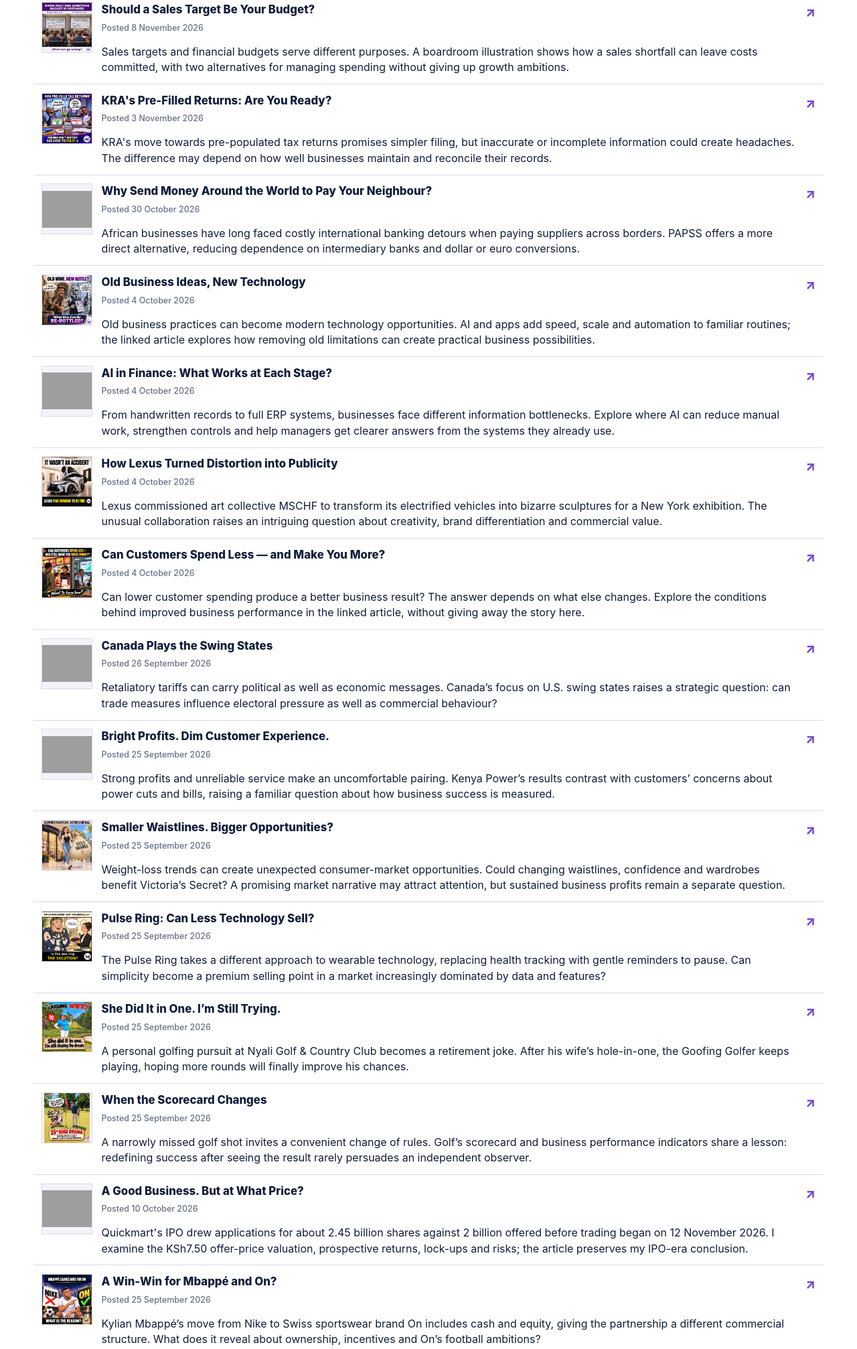
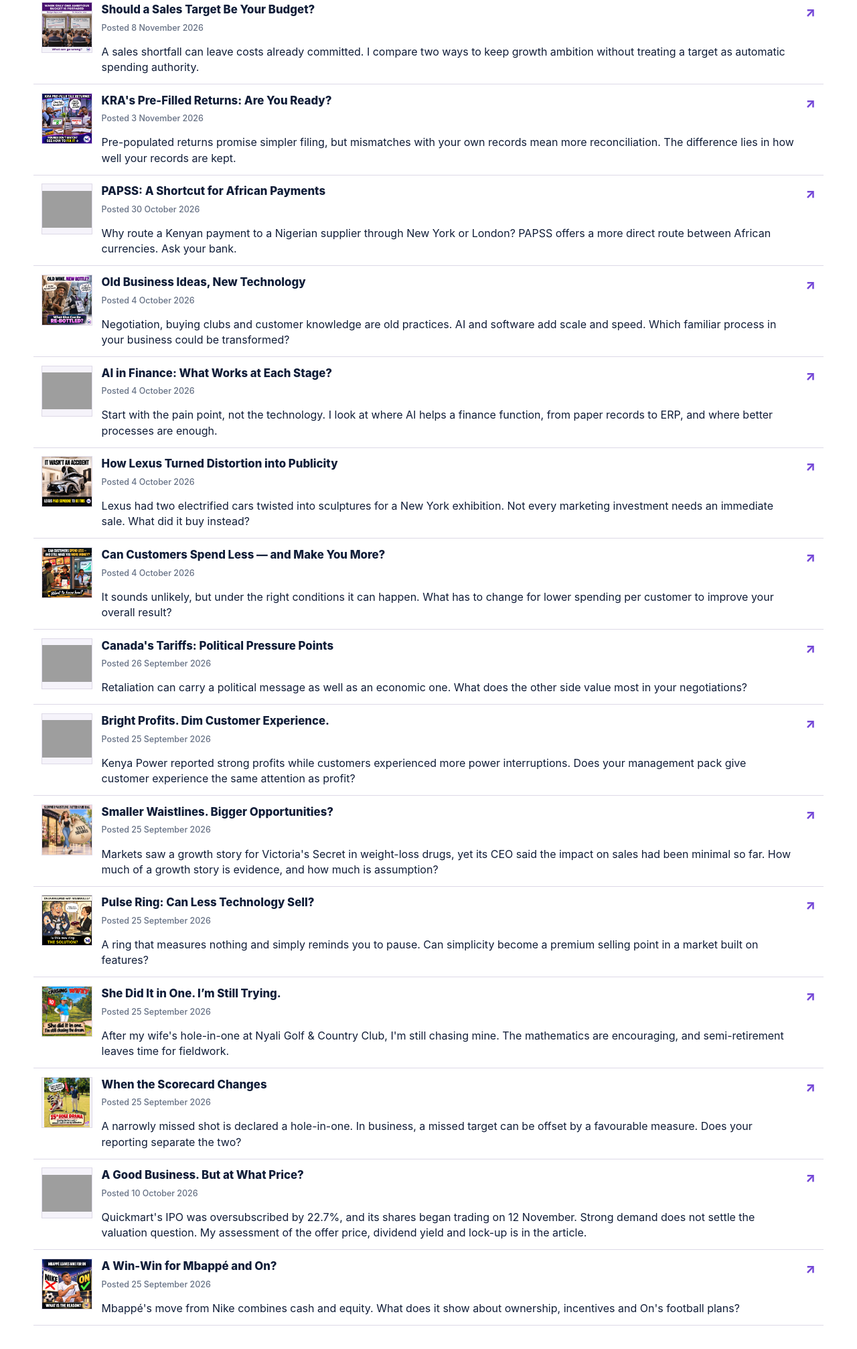
Before and after one commit to saeedtaz2003-commits/murtaza-saeed-website, an Astro site: page /the-lighter-side in a window 1280 px wide. Shown: the part 1407-3421 px from the top of the page at 67% size. Built offline with nearby package versions, Linux system fonts and the light colour scheme; Astro itself is replaced by a stand-in of ours; grey boxes are pictures that could not be loaded; a web font is replaced by a local one.

Commit message:
Publish approved Biz Buzz archive and commentary revisions

```diff
--- a/src/components/ContentSlider.astro
+++ b/src/components/ContentSlider.astro
@@ -141,7 +141,7 @@
   <section class="wrap funny-archive" aria-labelledby="funny-archive-title">
     <p class="eyebrow">Archive</p>
     <h2 id="funny-archive-title">All Biz Buzz</h2>
-    <p class="funny-archive-instruction">Select any item to load it into the slideshow viewer above.</p>
+    <p class="funny-archive-instruction">Tap an item to open it in the slideshow above.</p>
     <div class="funny-archive-list">
       {orderedItems.map((item, index) => (
         <button
--- a/src/data/funny-bizz.ts
+++ b/src/data/funny-bizz.ts
@@ -112,7 +112,7 @@
     alt: 'Microscope examining a glass slide beside an open annual business report with rising performance charts, illustrating a deeper business check-up.',
     commentaryCopyHtml: executiveCheckUpCommentary,
     copy: executiveCheckUpCommentary.replace(/<[^>]*>/g, ''),
-    archiveSummary: 'Rising sales and profits can still hide weak capital returns. My five-dimension scorecard shows owners and CEOs what to examine more closely.',
+    archiveSummary: "Rising sales and profits can still hide weak capital returns. My five-dimension scorecard shows owners and CEOs what to examine more closely.",
     seoTitle: 'Executive Business Check-Up | Annual Report Analysis | Murtaza Insights',
     metaDescription: 'A stronger annual report does not always mean a stronger business. Examine earnings quality, capital productivity and cash flow through real company examples.',
     illustrationDisclosure: 'Conceptual illustration.',
@@ -127,11 +127,11 @@
     title: 'Should a Sales Target Be Your Budget?',
     image: '/images/budget-sales-target-boardroom.jpg',
     alt: 'Two boardroom scenes: the approved budget projects rising sales and expenses; six months later, sales fall while expenses stay flat.',
-    archiveSummary: 'Sales targets and financial budgets serve different purposes. A boardroom illustration shows how a sales shortfall can leave costs committed, with two alternatives for managing spending without giving up growth ambitions.',
+    archiveSummary: "A sales shortfall can leave costs already committed. I compare two ways to keep growth ambition without treating a target as automatic spending authority.",
     seoTitle: 'Sales Targets and Financial Budgets | Biz Buzz',
     metaDescription: 'What happens when an ambitious sales target drives spending? Explore two budget approaches that keep growth ambitions separate from authority to spend.',
     copy: 'Not always. One option pairs a realistic Base Budget with a separately approved Growth Programme. Another uses two complete financial budgets: Base and Target.\n\nWhen one ambitious budget drives expenditure, a sales shortfall can leave costs committed before the expected revenue arrives. The problem isn’t ambition; it’s treating a sales target as automatic spending authority. Some costs must come early; others can be staged.\n\nMurtaza Insights compares both approaches for boards and senior executives of mid-sized businesses, using an illustrative KSh example to examine profitability, expenditure controls and liquidity.',
-    commentaryCopyHtml: 'Not always. One option pairs a realistic Base Budget with a separately approved Growth Programme. Another uses two complete financial budgets: Base and Target.\n\nWhen one ambitious budget drives expenditure, a sales shortfall can leave costs committed before the expected revenue arrives. <strong>The problem isn’t ambition; it’s treating a sales target as automatic spending authority.</strong> Some costs must come early; others can be staged.\n\nMurtaza Insights compares both approaches for boards and senior executives of mid-sized businesses, using an illustrative KSh example to examine profitability, expenditure controls and liquidity.',
+    commentaryCopyHtml: "Not always. One option pairs a realistic Base Budget with a separately approved Growth Programme. Another uses two complete budgets: Base and Target.\n\nWhen one ambitious budget drives spending, a sales shortfall can leave costs committed before the revenue arrives. The problem isn’t ambition; it’s treating a sales target as automatic spending authority. Some costs must come early; others can be staged.\n\nIn my article I compare both approaches for boards and senior executives of mid-sized businesses, using an illustrative KSh example covering profitability, expenditure controls and liquidity.",
     destinationUrl: '/should-your-budget-be-based-on-your-ambitious-sales-target/',
     ctaLabel: 'Read the Article',
   },
@@ -147,7 +147,7 @@
     copy: kraCommentary.replace(/<[^>]*>/g, ''),
     image: '/images/kra-pre-filled-returns-approved-nov2026.jpg',
     alt: 'Editorial illustration contrasting two Kenyan male business professionals and KRA pre-filled tax returns. A relaxed man has a READY status callout; a concerned man checks records beside a MISMATCH callout. Both laptops show their rear lids to the viewer.',
-    archiveSummary: "KRA's move towards pre-populated tax returns promises simpler filing, but inaccurate or incomplete information could create headaches. The difference may depend on how well businesses maintain and reconcile their records.",
+    archiveSummary: "Pre-populated returns promise simpler filing, but mismatches with your own records mean more reconciliation. The difference lies in how well your records are kept.",
     seoTitle: 'KRA Pre-Populated Tax Returns: Blessing or Headache?',
     metaDescription: 'KRA may prepare your tax return. Could that simplify filing or create more work? Explore the benefits, risks and importance of reliable business records.',
     hideCommentaryReferences: true,
@@ -161,25 +161,19 @@
     publishedAt: '2026-10-30',
     sliderCategory: 'Funny',
     category: 'Business Analysis & Strategy',
-    title: 'Why Send Money Around the World to Pay Your Neighbour?',
+    title: "PAPSS: A Shortcut for African Payments",
     commentaryTitle: 'PAPSS: A Shortcut for African Payments',
     image: '/images/papss-kenya-nigeria-shortcut-biz-buzz.jpg',
     alt: 'Biz Buzz illustration by Murtaza Insights showing a Kenyan businessman and Nigerian businesswoman, with a payment route detouring through New York, London, Frankfurt and Singapore. The meme highlights a shorter alternative for African cross-border payments through PAPSS.',
-    archiveSummary: 'African businesses have long faced costly international banking detours when paying suppliers across borders. PAPSS offers a more direct alternative, reducing dependence on intermediary banks and dollar or euro conversions.',
+    archiveSummary: "Why route a Kenyan payment to a Nigerian supplier through New York or London? PAPSS offers a more direct route between African currencies. Ask your bank.",
     copy: 'African businesses have long faced costly international banking detours when paying suppliers across borders. PAPSS offers a more direct alternative, reducing dependence on intermediary banks and dollar or euro conversions.\n\nThe Pan-African Payment and Settlement System reported 31 reachable African countries and over 440 financial institutions in June 2026, including 190+ participating institutions. Its system targets payment processing within 120 seconds. A practical example: A Kenyan business can use a participating bank to pay a Nigerian supplier through PAPSS, with local-currency settlement avoiding the traditional dollar-routing detour. Actual costs and availability depend on the banks involved.\n\nTrading across Africa? Ask your bank whether PAPSS supports your payment routes.',
-    commentaryCopyHtml: `Cross-border supplier payments in Africa often pass through international banks and dollar or euro conversions. <strong>PAPSS offers a more direct route between African currencies</strong>, potentially reducing costs and delays.
-
-Its June 2026 report lists <strong>31 reachable countries and over 440 financial institutions</strong>, including 190+ participants. PAPSS targets processing within 120 seconds, although actual delivery times may vary.
-
-<strong>For example</strong>, a Kenyan business can use participating banks to pay a Nigerian supplier without the traditional dollar detour. Savings depend on fees and exchange rates.
-
-<strong>Trading across Africa?</strong> Ask your bank about PAPSS. <a class="papss-coverage-link" href="https://www.imbankgroup.com/ke/wp-content/uploads/sites/2/2026/09/PAPSS-countries.pdf" target="_blank" rel="noopener noreferrer">Check participating banks and countries</a>.`,
+    commentaryCopyHtml: "Cross-border supplier payments in Africa often pass through international banks and dollar or euro conversions. PAPSS offers a more direct route between African currencies, potentially cutting cost and delay.\n\nPAPSS targets processing within 120 seconds, though actual times vary. For example, a Kenyan business can pay a Nigerian supplier through participating banks without the traditional dollar detour. Savings depend on fees and exchange rates.\n\nTrading across Africa? Ask your bank about PAPSS. <a class=\"papss-coverage-link\" href=\"https://www.imbankgroup.com/ke/wp-content/uploads/sites/2/2026/09/PAPSS-countries.pdf\" target=\"_blank\" rel=\"noopener noreferrer\">Check participating banks and countries</a>.",
     destinationUrl: 'https://www.imbankgroup.com/ke/wp-content/uploads/sites/2/2026/09/PAPSS-countries.pdf',
     ctaLabel: 'Check participating banks and countries'
   },
   {
     id: 'technify-it-featured',
-    archiveSummary: "Old business practices can become modern technology opportunities. AI and apps add speed, scale and automation to familiar routines; the linked article explores how removing old limitations can create practical business possibilities.",
+    archiveSummary: "Negotiation, buying clubs and customer knowledge are old practices. AI and software add scale and speed. Which familiar process in your business could be transformed?",
     publishedAt: '2026-10-04',
     sliderCategory: 'Featured Article',
     category: 'Technology',
@@ -196,13 +190,13 @@
   },
   {
   "id": "paper-to-erp-featured",
-    archiveSummary: "From handwritten records to full ERP systems, businesses face different information bottlenecks. Explore where AI can reduce manual work, strengthen controls and help managers get clearer answers from the systems they already use.",
+    archiveSummary: "Start with the pain point, not the technology. I look at where AI helps a finance function, from paper records to ERP, and where better processes are enough.",
   "publishedAt": "2026-10-04",
   "sliderCategory": "Featured Article",
   "category": "Business & Finance",
   "title": "AI in Finance: What Works at Each Stage?",
   commentaryTitle: "AI in Finance: What Works at Each Stage?",
-  commentaryCopyHtml: paperCommentary,
+  commentaryCopyHtml: "A fictional “AI cancelled, SI adopted” executive order is satire. The serious question is whether AI will improve your finance function or just add another system to manage.\n\nStart with the pain point, not the technology. Unmatched invoices, missing records and unexplained variances are good places to look. Some can already be solved by your accounting software or conventional automation, so buying AI first may only add cost and complexity.\n\nFrom paper to ERP, the right starting point depends on your existing systems. Which improvements justify new tools, and which simply need better processes?",
   "image": "/images/ai-si-satire-business-technology.jpg",
   "alt": "Satirical AI-generated illustration of an anonymous suited person holding a fictional executive order cancelling AI and adopting SI. The caption asks how it can help your business; the image includes the MI monogram and the disclaimer “Satire. AI-generated image. Not a real order.”",
   copy: paperCommentary.replace(/<[^>]*>/g, ''),
@@ -217,7 +211,7 @@
     metaDescription: 'Why did Lexus commission MSCHF to distort its vehicles? Explore the Motomorphosis art collaboration and the marketing strategy behind it.',
     commentaryCopyHtml: lexusCommentary,
     copy: lexusCommentary.replace(/<[^>]*>/g, ''),
-    archiveSummary: 'Lexus commissioned art collective MSCHF to transform its electrified vehicles into bizarre sculptures for a New York exhibition. The unusual collaboration raises an intriguing question about creativity, brand differentiation and commercial value.',
+    archiveSummary: "Lexus had two electrified cars twisted into sculptures for a New York exhibition. Not every marketing investment needs an immediate sale. What did it buy instead?",
     publishedAt: '2026-10-04',
     sliderCategory: 'Funny',
     category: 'Business Analysis & Strategy',
@@ -231,7 +225,7 @@
 
   {
     id: 'simbisa-customers-spend-less',
-    archiveSummary: "Can lower customer spending produce a better business result? The answer depends on what else changes. Explore the conditions behind improved business performance in the linked article, without giving away the story here.",
+    archiveSummary: "It sounds unlikely, but under the right conditions it can happen. What has to change for lower spending per customer to improve your overall result?",
     publishedAt: '2026-10-04',
     sliderCategory: 'Featured Article',
     category: 'Business Performance Reviews',
@@ -246,16 +240,12 @@
   {
     id: 'canada-swing-states-tariffs',
     publishedAt: '2026-09-26',
-    archiveSummary: "Retaliatory tariffs can carry political as well as economic messages. Canada’s focus on U.S. swing states raises a strategic question: can trade measures influence electoral pressure as well as commercial behaviour?",
+    archiveSummary: "Retaliation can carry a political message as well as an economic one. What does the other side value most in your negotiations?",
     sliderCategory: 'Funny',
     category: 'Trade & Politics',
-    title: 'Canada Plays the Swing States',
+    title: "Canada's Tariffs: Political Pressure Points",
     commentaryTitle: "Canada's Tariffs: Political Pressure Points",
-    commentaryCopyHtml: `Canada's September 2026 retaliatory tariffs covered US products ranging from dairy to steel. <a href="https://www.cbsnews.com/news/canada-retaliatory-tariffs-michigan-indiana-impact/" target="_blank" rel="noopener noreferrer">Canada's industry minister</a> said products were selected to put political pressure on particular states. Economists identified likely effects across both Republican- and Democratic-leaning states.
-
-<strong>The business insight:</strong> Negotiating leverage depends on understanding what matters to the other side, not merely matching the size of its action. Targeted pressure can be effective, but it also carries costs and risks.
-
-Before a major negotiation, identify where the other side is most exposed.`,
+    commentaryCopyHtml: "Canada’s September 2026 retaliatory tariffs targeted US products from dairy to steel. Canada’s industry minister said products were selected to put political pressure on particular states.\n\nThe business insight: effective negotiation is not always about the size of your response. Knowing what matters most to the other side can give greater leverage, though targeted pressure carries costs and risks.\n\nThe question: in your next major supplier or customer negotiation, do you know what the other side values most?",
     image: '/images/canada-plays-the-swing-states-tariff-cartoon.png',
     alt: 'Cartoon showing Canada targeting politically sensitive U.S. states with retaliatory tariffs, highlighting trade strategy and electoral politics.',
     copy: 'This cartoon satirises the idea that retaliatory tariffs can be chosen for political as well as economic impact, with U.S. swing states in the spotlight.'
@@ -263,7 +253,7 @@
   {
     id: 'kenya-power-profit',
     publishedAt: '2026-09-25',
-    archiveSummary: "Strong profits and unreliable service make an uncomfortable pairing. Kenya Power’s results contrast with customers’ concerns about power cuts and bills, raising a familiar question about how business success is measured.",
+    archiveSummary: "Kenya Power reported strong profits while customers experienced more power interruptions. Does your management pack give customer experience the same attention as profit?",
     sliderCategory: 'Funny',
     category: 'Business & Everyday Life',
     title: "Bright Profits. Dim Customer Experience.",
@@ -302,7 +292,7 @@
   {
     id: 'ozempic-victorias-secret',
     publishedAt: '2026-09-25',
-    archiveSummary: "Weight-loss trends can create unexpected consumer-market opportunities. Could changing waistlines, confidence and wardrobes benefit Victoria’s Secret? A promising market narrative may attract attention, but sustained business profits remain a separate question.",
+    archiveSummary: "Markets saw a growth story for Victoria's Secret in weight-loss drugs, yet its CEO said the impact on sales had been minimal so far. How much of a growth story is evidence, and how much is assumption?",
     sliderCategory: 'Funny',
     category: 'Markets & Consumers',
     title: "Smaller Waistlines. Bigger Opportunities?",
@@ -314,12 +304,12 @@
   {
     id: 'pulse-ring',
     publishedAt: '2026-09-25',
-    archiveSummary: 'The Pulse Ring takes a different approach to wearable technology, replacing health tracking with gentle reminders to pause. Can simplicity become a premium selling point in a market increasingly dominated by data and features?',
+    archiveSummary: "A ring that measures nothing and simply reminds you to pause. Can simplicity become a premium selling point in a market built on features?",
     sliderCategory: 'Funny',
     category: 'Business Analysis & Strategy',
     title: 'Pulse Ring: Can Less Technology Sell?',
     commentaryTitle: 'Pulse Ring: Can Less Technology Sell?',
-    commentaryCopyHtml: pulseCommentary,
+    commentaryCopyHtml: "The Pulse Ring takes an unusual approach to wearables. Priced from US$229, according to the company, it measures no heart rate, sleep or steps. Instead, it vibrates gently to remind its wearer to pause, breathe and refocus.\n\nCompeting smart rings offer ever more sophisticated tracking; Pulse sells freedom from constant measurement.\n\nThe business question: in crowded markets, can simplicity itself become a selling point, even command a premium? Pulse suggests that doing less can sometimes create more value, though a single product proves little about wider demand.",
     copy: pulseCommentary.replace(/<[^>]*>/g, ''),
     seoTitle: 'Pulse Ring: The Business of Less Technology',
     metaDescription: 'Why would consumers pay $229 for a ring that tracks no health data? Explore the Pulse Ring’s unusual approach to wearable technology and product differentiation.',
@@ -331,18 +321,18 @@
   {
     id: 'chasing-wifey-hole-in-one',
     publishedAt: '2026-09-25',
-    archiveSummary: "A personal golfing pursuit at Nyali Golf & Country Club becomes a retirement joke. After his wife’s hole-in-one, the Goofing Golfer keeps playing, hoping more rounds will finally improve his chances.",
+    archiveSummary: "After my wife's hole-in-one at Nyali Golf & Country Club, I'm still chasing mine. The mathematics are encouraging, and semi-retirement leaves time for fieldwork.",
     sliderCategory: 'Funny',
     category: 'Golf & Marriage',
     title: "She Did It in One. I’m Still Trying.",
     image: '/images/nyali-golf-club-chasing-wifey-hole-in-one.webp',
     alt: 'Goofing Golfer cartoon set at Nyali Golf & Country Club, showing a husband pursuing his first hole-in-one after his wife achieved hers.',
-    copy: 'My wife has already achieved golf’s ultimate prize—a hole-in-one. I remain in pursuit, encouraged that every additional round gives me another chance. Semi-retirement, fortunately, provides time for extensive fieldwork.'
+    copy: "My wife has already achieved golf’s ultimate prize, a hole-in-one. I remain in pursuit, encouraged that every additional round gives me another chance. Semi-retirement, fortunately, leaves time for extensive fieldwork."
   },
   {
     id: 'missed-hole-in-one',
     publishedAt: '2026-09-25',
-    archiveSummary: "A narrowly missed golf shot invites a convenient change of rules. Golf’s scorecard and business performance indicators share a lesson: redefining success after seeing the result rarely persuades an independent observer.",
+    archiveSummary: "A narrowly missed shot is declared a hole-in-one. In business, a missed target can be offset by a favourable measure. Does your reporting separate the two?",
     sliderCategory: 'Funny',
     category: 'Golf & Management',
     title: "When the Scorecard Changes",
@@ -355,12 +345,8 @@
   {
     id: 'quickmart-ipo-ksh7-50-is-it-worth-buying',
     commentaryTitle: 'A Good Business. But at What Price?',
-    commentaryCopyHtml: `Quickmart's IPO attracted applications for about <strong>2.45 billion shares against 2 billion offered</strong>, and trading began on 12 November 2026. That confirms demand; it does not settle whether KSh7.50 represented attractive value.
-
-My assessment examined the offer-price valuation, prospective dividend yield, shareholder lock-ups and potential selling pressure. The market price after listing is a separate outcome.
-
-<strong>Read the full article for the IPO-era analysis—and my conclusion.</strong>`,
-    archiveSummary: "Quickmart's IPO drew applications for about 2.45 billion shares against 2 billion offered before trading began on 12 November 2026. I examine the KSh7.50 offer-price valuation, prospective returns, lock-ups and risks; the article preserves my IPO-era conclusion.",
+    commentaryCopyHtml: "Quickmart’s IPO closed 22.7% oversubscribed, with applications for 2.455 billion shares against 2 billion on offer. Trading began on 12 November at KSh10, above the KSh7.50 offer price.\n\nStrong demand does not settle value. At KSh7.50, what did investors pay for, and what return could they reasonably expect?\n\nMy independent assessment examines the IPO valuation, prospective dividend yield, shareholder lock-up and possible selling pressure, and what the listing means for business owners and suppliers.\n\nRead the full article, including my conclusion.",
+    archiveSummary: "Quickmart's IPO was oversubscribed by 22.7%, and its shares began trading on 12 November. Strong demand does not settle the valuation question. My assessment of the offer price, dividend yield and lock-up is in the article.",
     publishedAt: '2026-10-10',
     sliderCategory: 'Featured Article',
     category: 'Business Analysis & Strategy',
@@ -374,7 +360,7 @@
   {
     id: 'mbappe-endorsement-featured',
     publishedAt: '2026-09-25',
-    archiveSummary: 'Kylian Mbappé’s move from Nike to Swiss sportswear brand On includes cash and equity, giving the partnership a different commercial structure. What does it reveal about ownership, incentives and On’s football ambitions?',
+    archiveSummary: "Mbappé's move from Nike combines cash and equity. What does it show about ownership, incentives and On's football plans?",
     sliderCategory: 'Featured Article',
     category: 'Business Analysis & Strategy',
     title: 'A Win-Win for Mbappé and On?',
```
